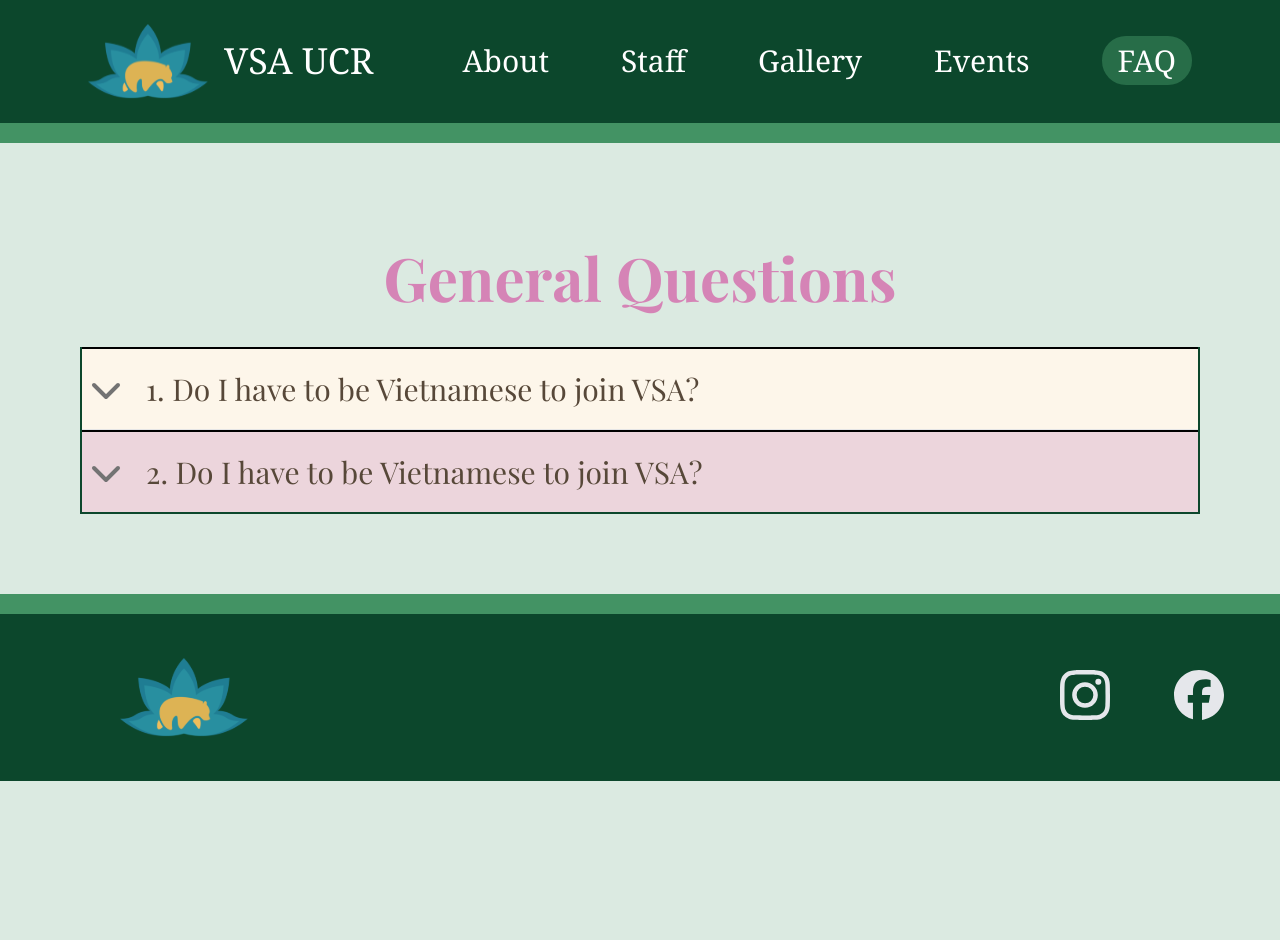
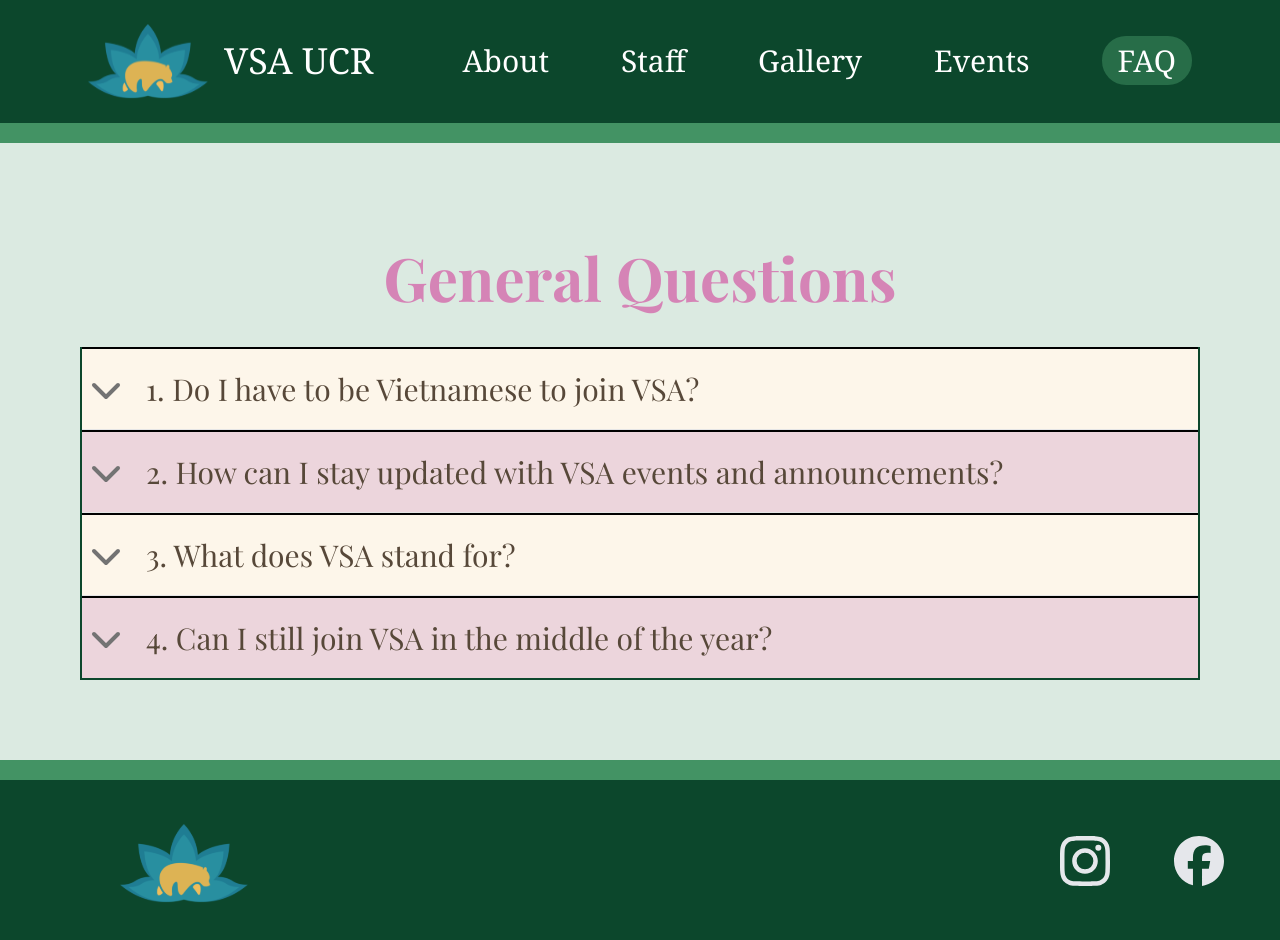
Before and after one commit to acm-ucr/vsa-website, a Next.js app: page /faq in a window 1280 px wide. Shown: the top 940 px of the page. Before the commit the page ends 800 px from the top, so only its background shows below. Built offline with nearby package versions, Linux system fonts and the light colour scheme.

Commit message:
General Questions Mapping

```diff
--- a/src/app/faq/page.tsx
+++ b/src/app/faq/page.tsx
@@ -1,22 +1,19 @@
 import GeneralQuestions from "@/components/faq/GeneralQuestions";
+import { GeneralQuestions as generalData } from "@/data/Faq/GeneralQuestions";
 
-const FAQ = () => {
+const FAQPage = () => {
+  const title = "General Questions";
+  const questions = generalData.map((index) => index.question);
+  const answers = generalData.map((index) => index.answer);
+  const color = "bg-vsa-pink-100";
   return (
-    <div className="">
-      <GeneralQuestions
-        title="General Questions"
-        questions={[
-          "Do I have to be Vietnamese to join VSA?",
-          "Do I have to be Vietnamese to join VSA?",
-        ]}
-        answers={[
-          "Not at all! VSA is open to everyone — we welcome individuals of all backgrounds who are interested in Vietnamese culture or simply want to be part of our community.",
-          "Not at all! VSA is open to everyone — we welcome individuals of all backgrounds who are interested in Vietnamese culture or simply want to be part of our community.",
-        ]}
-        color="bg-vsa-pink-100"
-      />
-    </div>
+    <GeneralQuestions
+      title={title}
+      questions={questions}
+      answers={answers}
+      color={color}
+    />
   );
 };
 
-export default FAQ;
+export default FAQPage;
--- /dev/null
+++ b/src/data/Faq/GeneralQuestions.ts
@@ -0,0 +1,22 @@
+export const GeneralQuestions = [
+  {
+    question: "Do I have to be Vietnamese to join VSA?",
+    answer:
+      "Not at all! VSA is open to everyone — we welcome individuals of all backgrounds who are interested in Vietnamese culture or simply want to be part of our community.",
+  },
+  {
+    question: "How can I stay updated with VSA events and announcements?",
+    answer:
+      "Follow us on Instagram and check our Linktree for upcoming events, sign-up forms, and announcements.",
+  },
+  {
+    question: "What does VSA stand for?",
+    answer:
+      "VSA stands for Vietnamese Student Association — a cultural and social organization dedicated to celebrating Vietnamese heritage, building community, and creating a welcoming space for all students.",
+  },
+  {
+    question: "Can I still join VSA in the middle of the year?",
+    answer:
+      "Yes! We accept members year-round, and there's always something going on no matter when you join.",
+  },
+];
```
Also changed, not shown: 1 other file (tests, documents, lock files or other folders).
